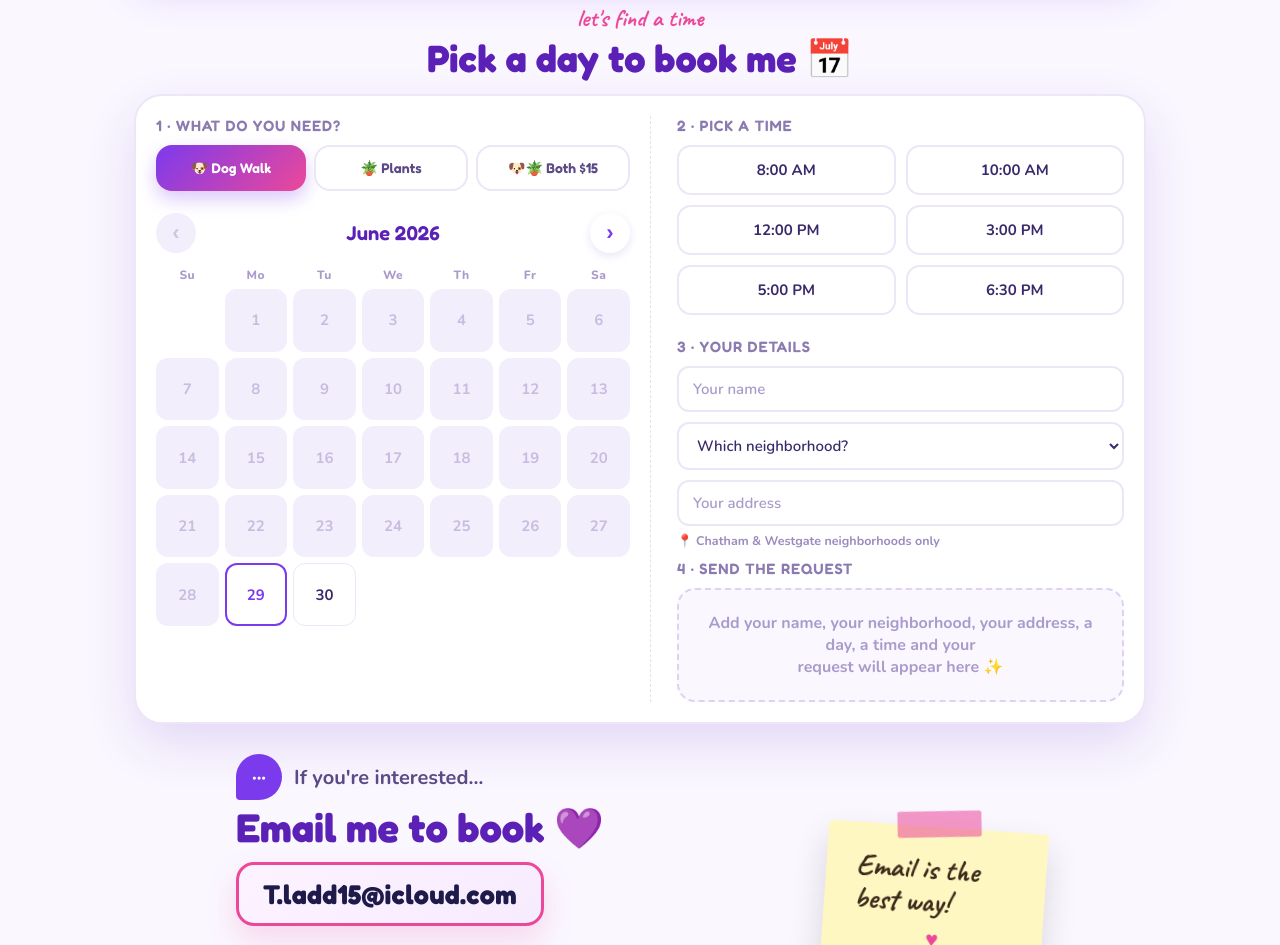
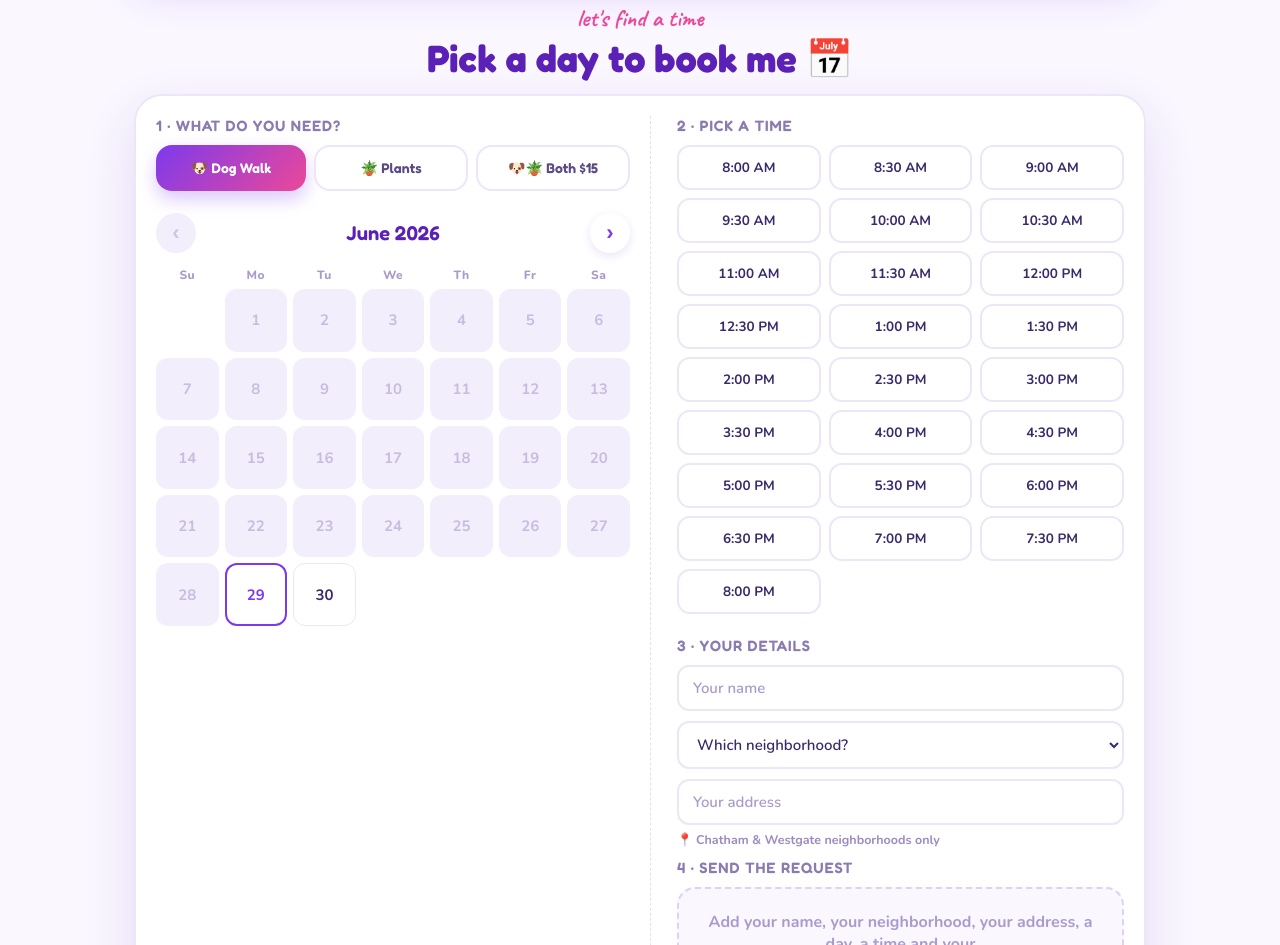
Before and after one commit to gozdemir-afk/Tietam-Site, a website: page index.html in a window 1280 px wide. Shown: the part 949-1894 px from the top of the page. Drawn offline with nearby package versions, Linux system fonts and the light colour scheme.

Commit message:
Half-hour time slots (8:00 AM–8:00 PM) on booking + schedule, 3-column grid

```diff
--- a/index.html
+++ b/index.html
@@ -152,7 +152,7 @@
       <!-- right: times + confirm -->
       <div style="border-left:1px dashed #e6def5; padding-left:26px;">
         <div style="font-family:'Fredoka',sans-serif; font-weight:600; font-size:15px; color:#8b7bb0; text-transform:uppercase; letter-spacing:.06em; margin-bottom:10px;">2 · Pick a time</div>
-        <div id="slotgrid" style="display:grid; grid-template-columns:1fr 1fr; gap:10px; margin-bottom:22px;"></div>
+        <div id="slotgrid" style="display:grid; grid-template-columns:repeat(3,1fr); gap:8px; margin-bottom:22px;"></div>
 
         <div style="font-family:'Fredoka',sans-serif; font-weight:600; font-size:15px; color:#8b7bb0; text-transform:uppercase; letter-spacing:.06em; margin-bottom:10px;">3 · Your details</div>
         <input id="bk-name" class="bk-input" type="text" placeholder="Your name" autocomplete="name">
@@ -245,14 +245,14 @@
 
 <script>
 (function(){
-  var SLOTS = ['8:00 AM','10:00 AM','12:00 PM','3:00 PM','5:00 PM','6:30 PM'];
+  var SLOTS = (function(){ var o=[]; for(var t=480;t<=1200;t+=30){ var h=Math.floor(t/60),m=t%60,ap=h<12?'AM':'PM',h12=((h+11)%12)+1; o.push(h12+':'+(m<10?'0'+m:m)+' '+ap); } return o; })();
   var today = new Date();
   var TY = today.getFullYear(), TM = today.getMonth(), TD = today.getDate();
 
   var st = { service:'dog', vy:TY, vm:TM, sel:null, slot:null };
 
   var base = 'aspect-ratio:1;display:flex;align-items:center;justify-content:center;border-radius:12px;font-weight:700;font-size:15px;';
-  var slotBase = 'padding:13px 6px;border-radius:14px;font-weight:700;font-size:15px;text-align:center;cursor:pointer;';
+  var slotBase = 'padding:11px 4px;border-radius:13px;font-weight:700;font-size:13.5px;text-align:center;cursor:pointer;';
   var navStyle = 'width:40px;height:40px;border-radius:50%;display:flex;align-items:center;justify-content:center;font-size:22px;font-weight:700;border:none;padding:0;line-height:1;';
   var tog = 'flex:1;padding:13px 6px;border-radius:16px;font-family:Fredoka,sans-serif;font-weight:600;font-size:14px;cursor:pointer;border:none;display:flex;align-items:center;justify-content:center;gap:4px;line-height:1.15;text-align:center;';
   var active = 'background:linear-gradient(135deg,var(--accent),var(--accent2));color:#fff;box-shadow:0 8px 18px rgba(124,58,237,.28);';
```
Also changed, not shown: schedule.html (+1 -2 lines).
